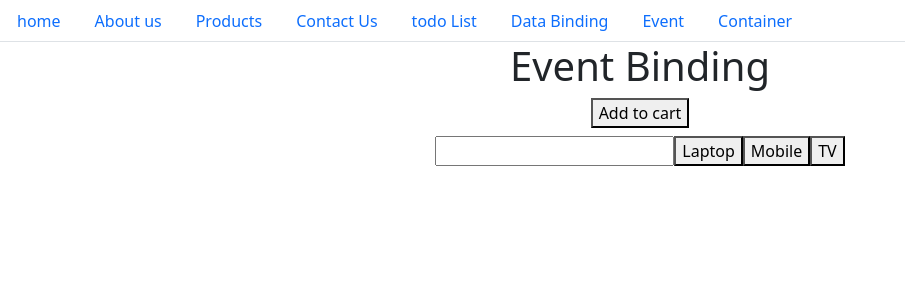
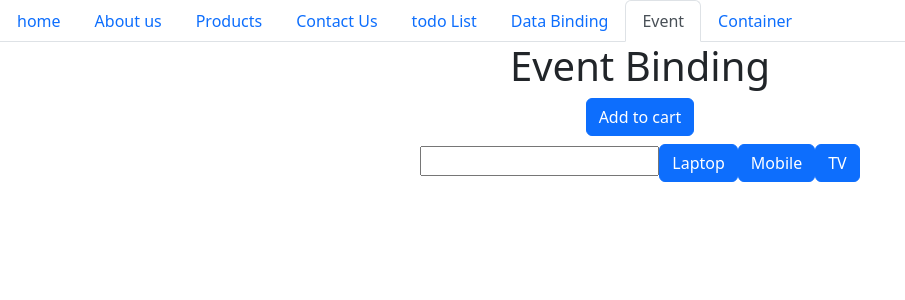
Before and after one commit to nirajsakhare0033/Angular-UxTrends, an Angular app: page /event in a window 1280 px wide. Shown: the top 300 px of the page, without its empty margins (0-905 px from the left). Built offline with nearby package versions, Linux system fonts and the light colour scheme.

Commit message:
routeractive and routerlinkactiveoption

```diff
--- a/src/app/app.component.html
+++ b/src/app/app.component.html
@@ -7,27 +7,27 @@
 <header>
   <nav>
     <ul class="nav nav-tabs">
-      <li class="nav-item"><a class="nav-link" routerLink="/">home</a></li>
+      <li class="nav-item"><a class="nav-link" routerLinkActive="active" [routerLinkActiveOptions]="{exact:true}" routerLink="/">home</a></li>
       <li class="nav-item">
-        <a class="nav-link" routerLink="/about">About us</a>
+        <a class="nav-link" routerLinkActive="active" routerLink="/about">About us</a>
       </li>
       <li class="nav-item">
-        <a class="nav-link" routerLink="/product">Products</a>
+        <a class="nav-link" routerLinkActive="active" routerLink="/product">Products</a>
       </li>
       <li class="nav-item">
-        <a class="nav-link" routerLink="/contact">Contact Us</a>
+        <a class="nav-link" routerLinkActive="active" routerLink="/contact">Contact Us</a>
       </li>
-       <li class="nav-item">
-        <a class="nav-link" routerLink="/ngfor">todo List</a>
+      <li class="nav-item">
+        <a class="nav-link" routerLinkActive="active" routerLink="/ngfor">todo List</a>
       </li>
-        <li class="nav-item">
-        <a class="nav-link" routerLink="/binding">Data Binding</a>
+      <li class="nav-item">
+        <a class="nav-link" routerLinkActive="active" routerLink="/binding">Data Binding</a>
       </li>
-        <li class="nav-item">
-        <a class="nav-link" routerLink="/event">Event</a>
+      <li class="nav-item">
+        <a class="nav-link" routerLinkActive="active" routerLink="/event">Event</a>
       </li>
-       <li class="nav-item">
-        <a class="nav-link" routerLink="/container">Container</a>
+      <li class="nav-item">
+        <a class="nav-link" routerLinkActive="active" routerLink="/container">Container</a>
       </li>
     </ul>
   </nav>
--- a/src/app/event/event.component.html
+++ b/src/app/event/event.component.html
@@ -1,13 +1,13 @@
 <div>
   <h1 style="text-align: center;">Event Binding</h1>
-<button (click)="onAddCart()">Add to cart</button>
+<button (click)="onAddCart()" class="btn btn-primary">Add to cart</button>
 <br>
 <h1 style="color: lightcoral;">{{message}}</h1>
 
 <input type="text " (click)="onInputClick($event)">
 
 
-<button value="Laptop" (click)="onAddCart1($event)">Laptop</button>
-<button value="Mobile" (click)="onAddCart1($event)">Mobile</button>
-<button value="TV" (click)="onAddCart1($event)">TV</button>
+<button class="btn btn-primary" value="Laptop" (click)="onAddCart1($event)">Laptop</button>
+<button class="btn btn-primary" value="Mobile" (click)="onAddCart1($event)">Mobile</button>
+<button class="btn btn-primary" value="TV" (click)="onAddCart1($event)">TV</button>
 </div>
```
